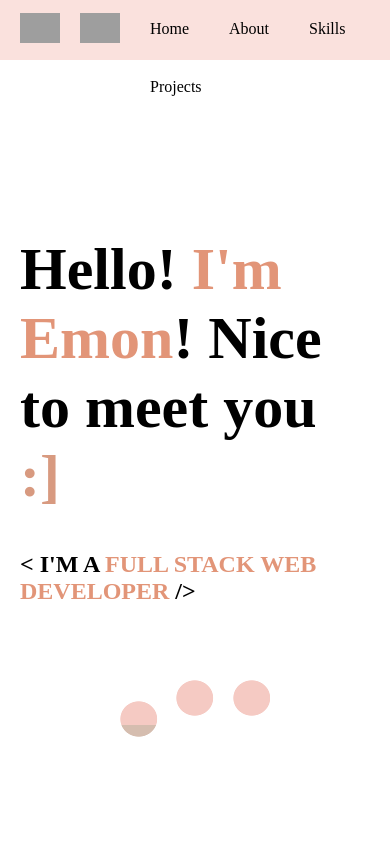
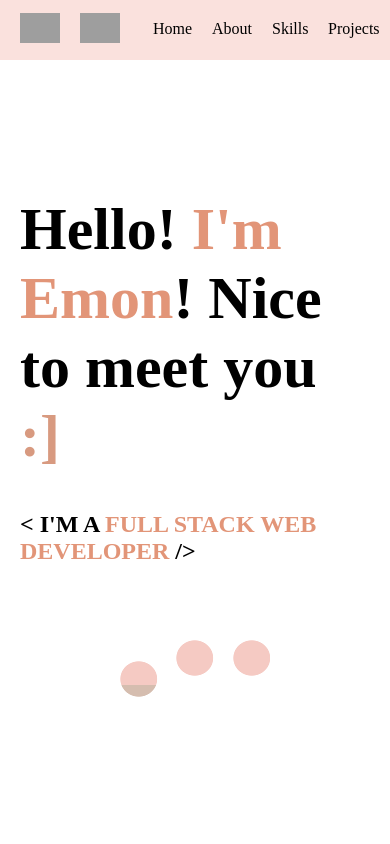
Before and after one commit to emonree/personal-portfolio, a React (Create React App) app: page / in a window 390 px wide. Shown: the top 844 px of the page. Built offline with nearby package versions, Linux system fonts and the light colour scheme; grey boxes are pictures that could not be loaded; a web font is replaced by a local one.

Commit message:
fixing media query

```diff
--- a/src/components/Header.css
+++ b/src/components/Header.css
@@ -187,10 +187,14 @@ span {
 
 @media screen and (max-width: 960px) {
   .header-navigation .header-links a {
-    padding: 20px;
+    padding: 20px 10px;
   }
 
   .social-icons img {
     padding: 0 10px;
   }
+
+  .header .container {
+    margin-top: 20px;
+  }
 }
--- a/src/components/Skills.css
+++ b/src/components/Skills.css
@@ -100,4 +100,13 @@
   .icons {
     padding: 5px;
   }
+
+  .skills .container {
+    margin-left: 0;
+    margin-right: 0;
+  }
+
+  .skills-name {
+    font-size: 1em;
+  }
 }
```
